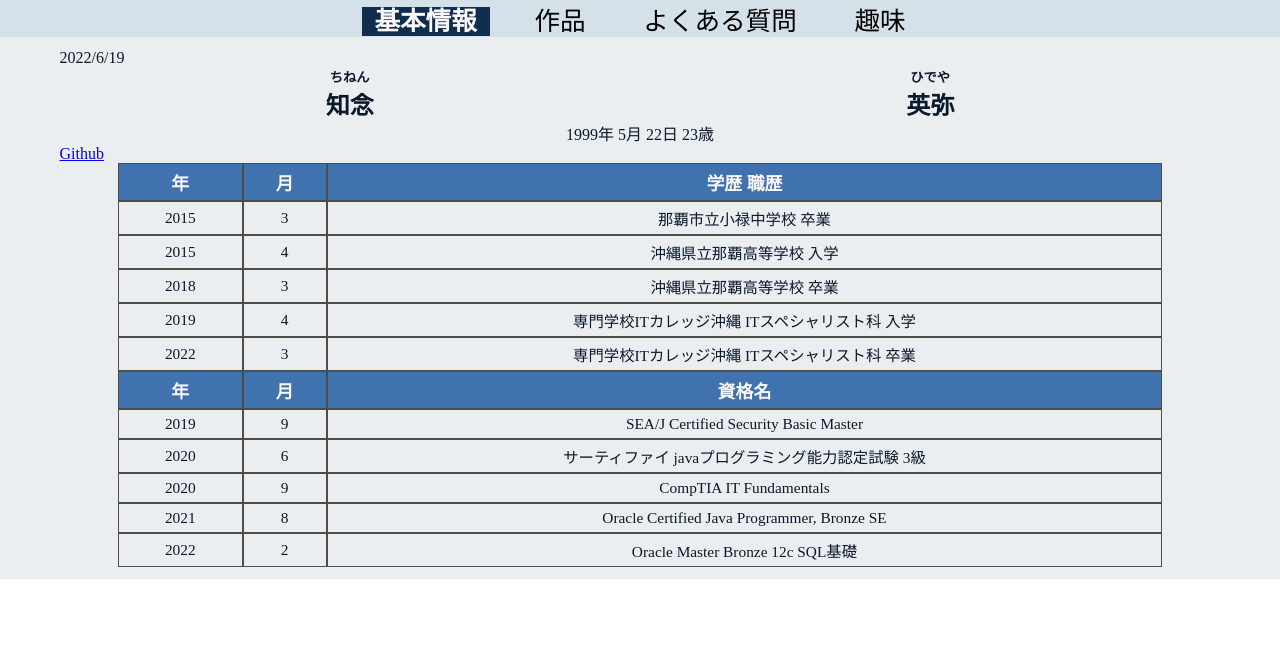
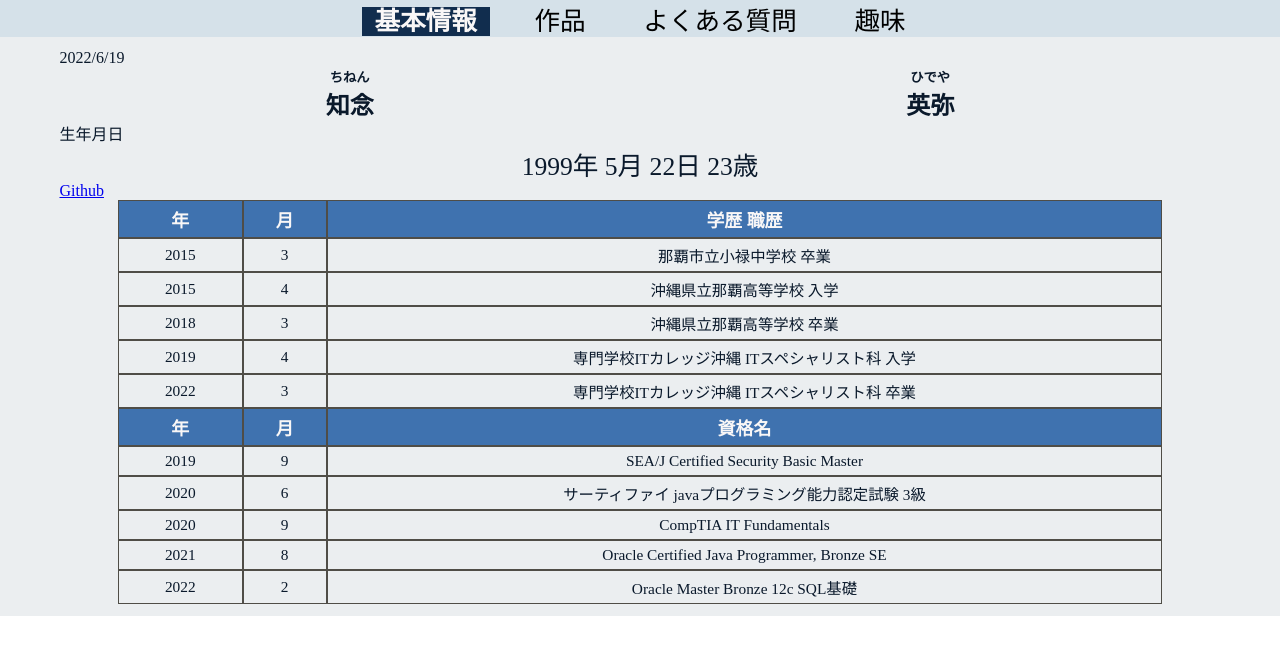
Before and after one commit to s19013/my-profile, a Vue app: page /Home in a window 1280 px wide. Shown: the top 654 px of the page. Built offline with nearby package versions, Linux system fonts and the light colour scheme.

Commit message:
文字追加､文字の大きさ変更

```diff
--- a/src/components/home/DateOfBirthComponent.vue
+++ b/src/components/home/DateOfBirthComponent.vue
@@ -1,10 +1,13 @@
 <template>
   <div>
+    <p>生年月日</p>
     <div class="birthDay">
-      {{birthDay.year }}年
-      {{birthDay.month}}月
-      {{birthDay.date }}日
-      {{age}}歳
+      <p>
+        {{birthDay.year }}年
+        {{birthDay.month}}月
+        {{birthDay.date }}日
+        {{age}}歳
+      </p>
     </div>
   </div>
 </template>
@@ -31,5 +34,9 @@ import dayjs from "dayjs";
 <style lang="scss" scoped>
 .birthDay{
   text-align: center;
+  p{
+    font-size:2vw
+  }
 }
+
 </style>
```
